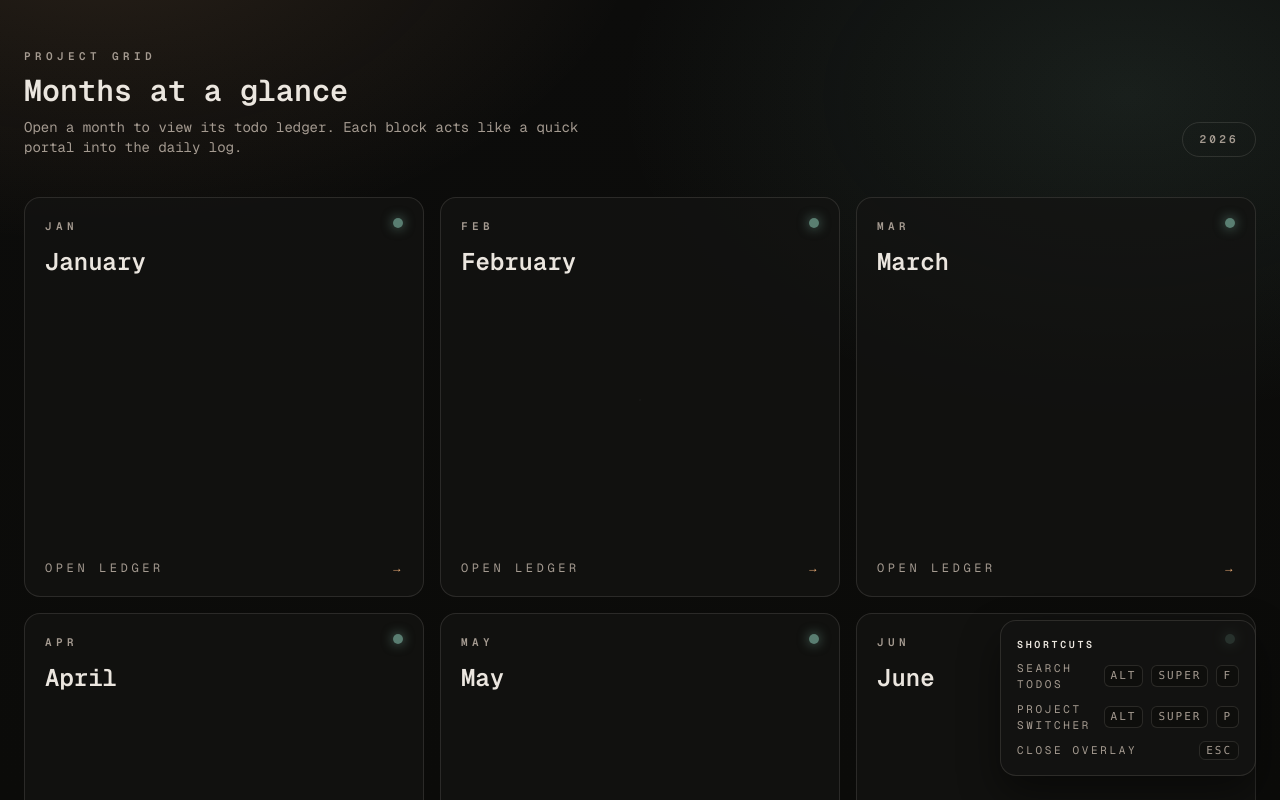
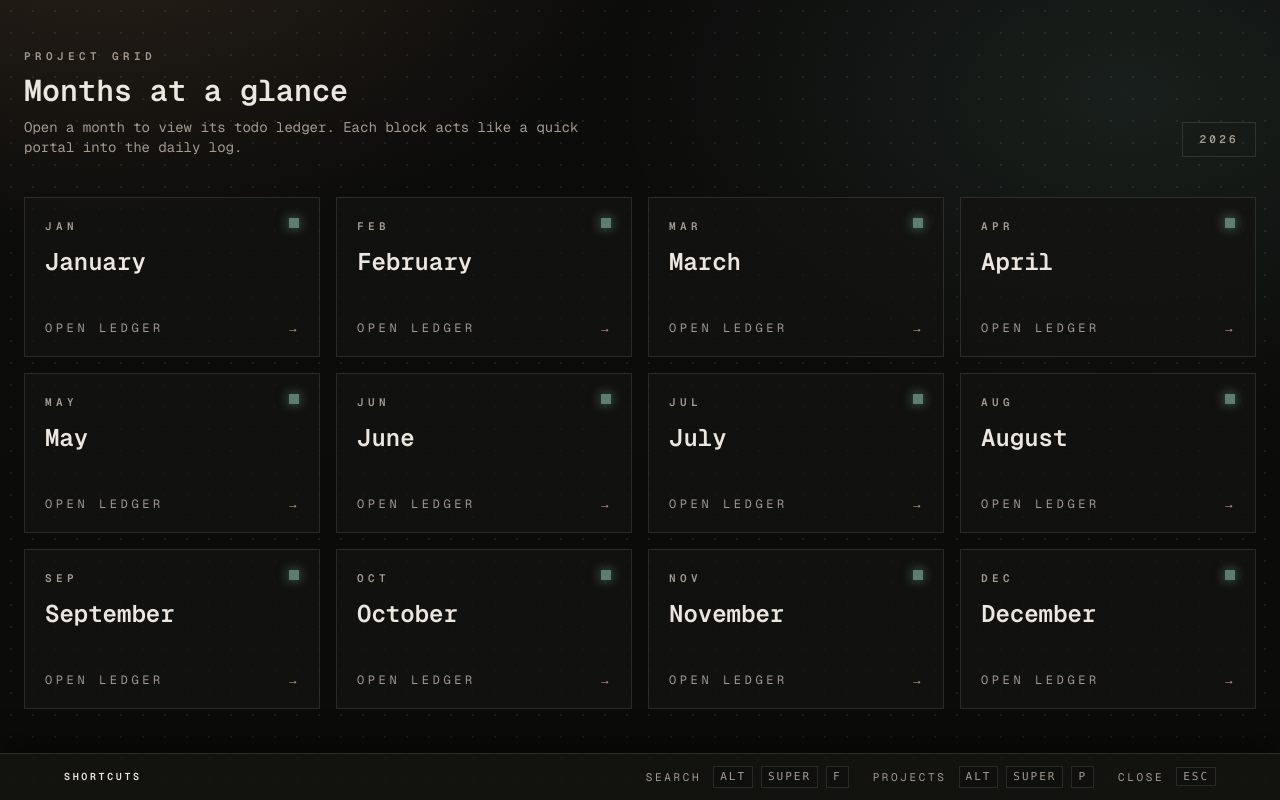
Before and after one commit to code735/streaks, a Next.js app: page /progress in a window 1280 px wide. Shown: the top 800 px of the page. Built offline with nearby package versions, Linux system fonts and the light colour scheme.

Commit message:
theme updated

```diff
--- a/src/app/globals.css
+++ b/src/app/globals.css
@@ -63,7 +63,6 @@ a {
 
 kbd {
   border: 1px solid var(--app-border);
-  border-radius: 6px;
   padding: 2px 6px;
   font-size: 11px;
   text-transform: uppercase;
--- a/src/app/page.tsx
+++ b/src/app/page.tsx
@@ -18,7 +18,7 @@ export default function Home() {
       <section className="grid gap-4 lg:grid-cols-2">
         <a
           href="/todo"
-          className="group flex flex-col justify-between rounded-2xl border border-[color:var(--app-border)] bg-[color:var(--app-panel)]/80 p-6 transition duration-300 hover:-translate-y-1 hover:border-[color:var(--app-accent)] hover:shadow-[0_20px_60px_rgba(0,0,0,0.45)]"
+          className="group flex flex-col justify-between border border-[color:var(--app-border)] bg-[color:var(--app-panel)]/80 p-6 transition duration-300 hover:-translate-y-1 hover:border-[color:var(--app-accent)] hover:shadow-[0_20px_60px_rgba(0,0,0,0.45)]"
         >
           <div className="space-y-2">
             <p className="text-[11px] font-semibold uppercase tracking-[0.4em] text-[var(--app-muted)]">
@@ -36,7 +36,7 @@ export default function Home() {
 
         <a
           href="/progress"
-          className="group flex flex-col justify-between rounded-2xl border border-[color:var(--app-border)] bg-[color:var(--app-panel)]/80 p-6 transition duration-300 hover:-translate-y-1 hover:border-[color:var(--app-emerald)] hover:shadow-[0_20px_60px_rgba(0,0,0,0.45)]"
+          className="group flex flex-col justify-between border border-[color:var(--app-border)] bg-[color:var(--app-panel)]/80 p-6 transition duration-300 hover:-translate-y-1 hover:border-[color:var(--app-emerald)] hover:shadow-[0_20px_60px_rgba(0,0,0,0.45)]"
         >
           <div className="space-y-2">
             <p className="text-[11px] font-semibold uppercase tracking-[0.4em] text-[var(--app-muted)]">
@@ -53,7 +53,7 @@ export default function Home() {
         </a>
       </section>
 
-      <section className="mt-12 rounded-2xl border border-[color:var(--app-border)] bg-[color:var(--app-panel)]/80 p-6">
+      <section className="mt-12 border border-[color:var(--app-border)] bg-[color:var(--app-panel)]/80 p-6">
         <div className="text-[11px] font-semibold uppercase tracking-[0.4em] text-[var(--app-muted)]">
           Quick actions
         </div>
--- a/src/app/progress/progress.tsx
+++ b/src/app/progress/progress.tsx
@@ -18,12 +18,12 @@ export default function Progress() {
             portal into the daily log.
           </p>
         </div>
-        <div className="rounded-full border border-[color:var(--app-border)] px-4 py-2 text-[11px] font-semibold uppercase tracking-[0.3em] text-[var(--app-muted)]">
+        <div className="border border-[color:var(--app-border)] px-4 py-2 text-[11px] font-semibold uppercase tracking-[0.3em] text-[var(--app-muted)]">
           {defaultYear}
         </div>
       </header>
 
-      <section className="grid gap-4 sm:grid-cols-2 lg:grid-cols-3">
+      <section className="grid gap-4 sm:grid-cols-2 lg:grid-cols-4">
         {monthMeta.map((month) => {
           const monthValue = String(month.number).padStart(2, "0");
 
@@ -31,7 +31,7 @@ export default function Progress() {
             <Link
               key={month.number}
               href={`/todo?month=${monthValue}&year=${defaultYear}`}
-              className="group relative flex aspect-square flex-col justify-between rounded-2xl border border-[color:var(--app-border)] bg-[color:var(--app-panel)]/80 p-5 transition duration-300 hover:-translate-y-1 hover:border-[color:var(--app-accent)] hover:shadow-[0_22px_60px_rgba(0,0,0,0.45)]"
+              className="group relative flex h-40 flex-col justify-between border border-[color:var(--app-border)] bg-[color:var(--app-panel)]/80 p-5 transition duration-300 hover:-translate-y-1 hover:border-[color:var(--app-accent)] hover:shadow-[0_22px_60px_rgba(0,0,0,0.45)]"
             >
               <div className="space-y-3">
                 <p className="text-[11px] font-semibold uppercase tracking-[0.4em] text-[var(--app-muted)]">
@@ -45,7 +45,7 @@ export default function Progress() {
                 <span className="uppercase tracking-[0.3em]">Open ledger</span>
                 <span className="text-[var(--app-accent)]">→</span>
               </div>
-              <div className="absolute right-5 top-5 h-2.5 w-2.5 rounded-full bg-[var(--app-emerald)]/60 shadow-[0_0_12px_rgba(139,199,178,0.6)] transition group-hover:scale-110" />
+              <div className="absolute right-5 top-5 h-2.5 w-2.5 bg-[var(--app-emerald)]/60 shadow-[0_0_12px_rgba(139,199,178,0.6)] transition group-hover:scale-110" />
             </Link>
           );
         })}
--- a/src/components/GlobalCommandPalette.tsx
+++ b/src/components/GlobalCommandPalette.tsx
@@ -209,31 +209,35 @@ export default function GlobalCommandPalette() {
 
   return (
     <>
-      <div className="pointer-events-none fixed bottom-6 right-6 z-40 hidden w-64 flex-col gap-2 rounded-2xl border border-[color:var(--app-border)] bg-[color:var(--app-panel)]/80 p-4 text-[11px] uppercase tracking-[0.24em] text-[var(--app-muted)] shadow-[0_18px_40px_rgba(0,0,0,0.45)] sm:flex">
+      <div className="pointer-events-none fixed bottom-0 left-0 right-0 z-40 hidden border-t border-[color:var(--app-border)] bg-[color:var(--app-panel)]/90 px-6 py-3 text-[11px] uppercase tracking-[0.24em] text-[var(--app-muted)] shadow-[0_-12px_30px_rgba(0,0,0,0.45)] sm:flex">
+        <div className="mx-auto flex w-full max-w-6xl items-center gap-6">
           <div className="text-[10px] font-semibold text-[var(--app-fg)]">
             Shortcuts
           </div>
-        <div className="flex items-center justify-between gap-3">
-          <span>Search todos</span>
+          <div className="ml-auto flex flex-wrap items-center gap-6">
+            <div className="flex items-center gap-3">
+              <span>Search</span>
               <span className="flex items-center gap-2">
                 <kbd>Alt</kbd>
                 <kbd>Super</kbd>
                 <kbd>F</kbd>
               </span>
             </div>
-        <div className="flex items-center justify-between gap-3">
-          <span>Project switcher</span>
+            <div className="flex items-center gap-3">
+              <span>Projects</span>
               <span className="flex items-center gap-2">
                 <kbd>Alt</kbd>
                 <kbd>Super</kbd>
                 <kbd>P</kbd>
               </span>
             </div>
-        <div className="flex items-center justify-between gap-3">
-          <span>Close overlay</span>
+            <div className="flex items-center gap-3">
+              <span>Close</span>
               <span>
                 <kbd>Esc</kbd>
               </span>
+            </div>
+          </div>
         </div>
       </div>
 
@@ -243,7 +247,7 @@ export default function GlobalCommandPalette() {
           onClick={() => setMode(null)}
         >
           <div
-            className="w-full max-w-2xl rounded-2xl border border-[color:var(--app-border)] bg-[color:var(--app-panel)]/95 shadow-[0_24px_80px_rgba(0,0,0,0.55)]"
+            className="w-full max-w-2xl border border-[color:var(--app-border)] bg-[color:var(--app-panel)]/95 shadow-[0_24px_80px_rgba(0,0,0,0.55)]"
             onClick={(event) => event.stopPropagation()}
           >
             <div className="flex items-center justify-between px-6 pt-5 text-[11px] font-semibold uppercase tracking-[0.4em] text-[var(--app-muted)]">
@@ -276,7 +280,7 @@ export default function GlobalCommandPalette() {
                               key={item.id}
                               type="button"
                               onClick={() => handleSelect(item.href)}
-                              className={`flex w-full items-center justify-between rounded-lg px-3 py-2 text-left text-sm transition ${
+                              className={`flex w-full items-center justify-between px-3 py-2 text-left text-sm transition ${
                                 isActive
                                   ? "bg-[var(--app-accent)] text-[#1b130c]"
                                   : "text-[var(--app-fg)] hover:bg-white/5"
@@ -318,7 +322,7 @@ export default function GlobalCommandPalette() {
                           key={item.id}
                           type="button"
                           onClick={() => handleSelect(item.href)}
-                          className={`flex w-full items-center justify-between rounded-lg px-3 py-2 text-left text-sm transition ${
+                          className={`flex w-full items-center justify-between px-3 py-2 text-left text-sm transition ${
                             isActive
                               ? "bg-[var(--app-accent)] text-[#1b130c]"
                               : "text-[var(--app-fg)] hover:bg-white/5"
```
Also changed, not shown: src/app/todo/todo.tsx (+8 -8 lines), 1 other file (tests, documents, lock files or other folders). Lines whose indentation alone changed are shown as unchanged.
